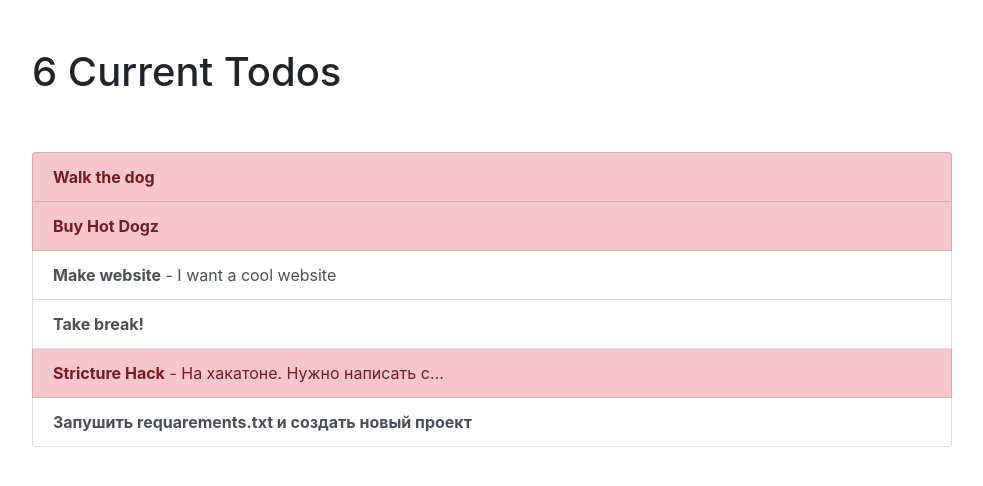
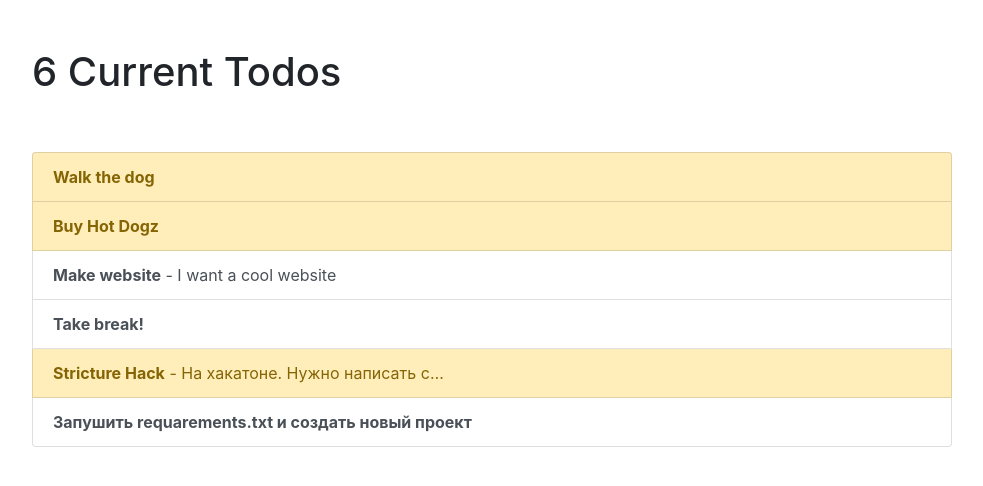
Before and after one commit to DidItHard/Task_manager_Django3, a Django app: template todo/templates/todo/currenttodos.html in a window 1280 px wide. Shown: the part 56-542 px from the top of the page, without its empty margins (148-1131 px from the left). Run offline with Django 3.2, Linux system fonts and the light colour scheme; the template is opened without the code that fills it: values that come from a table or form of the project are taken from there, others are empty; data comes from the database, SQL or seed files in the repository; both versions use the stored data as it was after the commit; some libraries are stand-ins or nearby versions.

Commit message:
warning style instead danger

```diff
--- /dev/null
+++ b/requirements.txt
@@ -0,0 +1,6 @@
+asgiref==3.5.2
+backports.zoneinfo==0.2.1
+Django==4.0.6
+Pillow==9.2.0
+sqlparse==0.4.2
+tzdata==2022.1
--- a/todo/templates/todo/currenttodos.html
+++ b/todo/templates/todo/currenttodos.html
@@ -15,7 +15,7 @@
         {% if todos %}
             <div class="list-group">
                 {% for todo in todos %}
-                    <a href="{% url 'viewtodo' todo.id %}" class="list-group-item list-group-item-action{% if todo.important %} list-group-item-danger{% endif %}"><b>{{ todo.title }}</b>{% if todo.memo %} - {{ todo.memo|truncatechars:30 }}{% endif %}</a>
+                    <a href="{% url 'viewtodo' todo.id %}" class="list-group-item list-group-item-action{% if todo.important %} list-group-item-warning{% endif %}"><b>{{ todo.title }}</b>{% if todo.memo %} - {{ todo.memo|truncatechars:30 }}{% endif %}</a>
                 {% endfor %}
             </div>
         {% else %}
```
Also changed, not shown: db.sqlite3.
